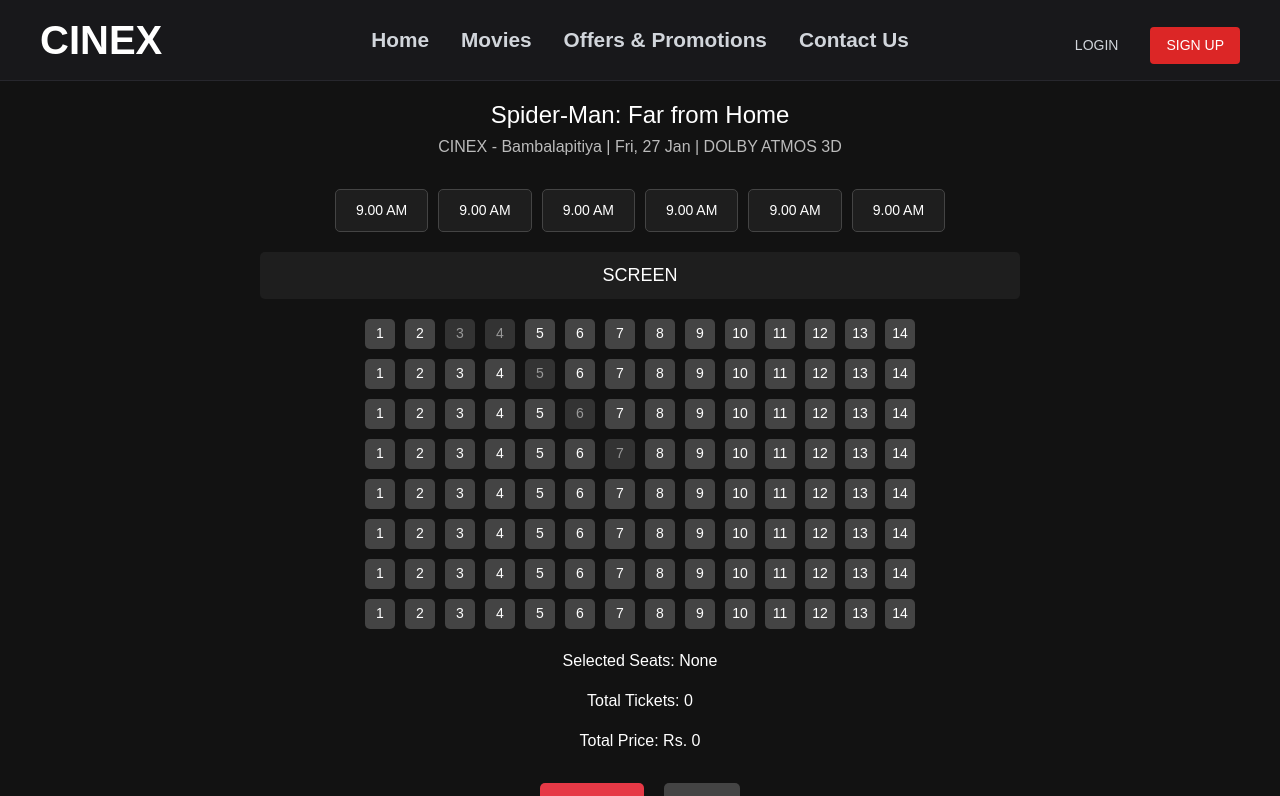
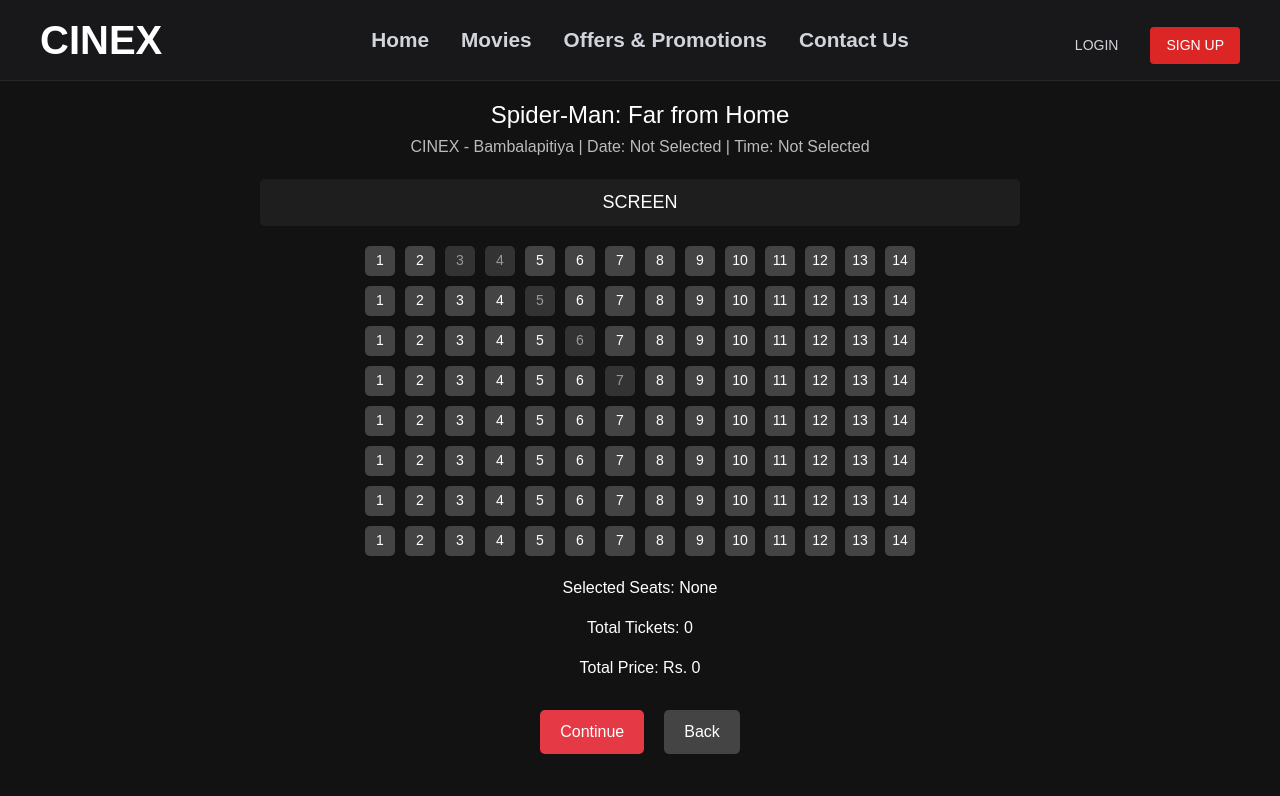
Before and after one commit to ravishka1325/main, a React (Vite) app: page /SeatSelection in a window 1280 px wide. Shown: the top 796 px of the page. Built offline with nearby package versions, Linux system fonts and the light colour scheme.

Commit message:
committed into seat selection logic

```diff
--- a/src/components/Jayshowtimes/ShowtimeSelector.jsx
+++ b/src/components/Jayshowtimes/ShowtimeSelector.jsx
@@ -38,10 +38,11 @@
 
   useEffect(() => {
     if (selectedDate && selectedTime) {
-      // Navigate to the movie selection page with query parameters
-      navigate(`/SeatSelection`);
+      // Navigate to the SeatSelection page with query parameters
+      navigate(`/SeatSelection?date=${selectedDate}&time=${selectedTime}`);
     }
   }, [selectedDate, selectedTime, navigate]);
+
 
   return (
     <div className="showtime-selector">
--- a/src/components/MovieSelectionPage/SeatSelection.jsx
+++ b/src/components/MovieSelectionPage/SeatSelection.jsx
@@ -1,8 +1,15 @@
 import React, { useState, useMemo } from "react";
+import { useLocation } from "react-router-dom";
 import "../../css/SeatSelection.css";
 
 const SeatSelection = () => {
   const [selectedSeats, setSelectedSeats] = useState([]);
+
+  // Extract query parameters from the URL
+  const location = useLocation();
+  const queryParams = new URLSearchParams(location.search);
+  const selectedDate = queryParams.get("date");
+  const selectedTime = queryParams.get("time");
 
   const rows = useMemo(() => ["H", "G", "F", "E", "D", "C", "B", "A"], []);
   const columns = useMemo(() => Array.from({ length: 14 }, (_, i) => i + 1), []);
@@ -32,16 +39,9 @@
     <div className="seat-selection">
       <div className="header">
         <h1>Spider-Man: Far from Home</h1>
-        <p>CINEX - Bambalapitiya | Fri, 27 Jan | DOLBY ATMOS 3D</p>
-      </div>
-
-      <div className="showtimes">
-        <button>9.00 AM</button>
-        <button>9.00 AM</button>
-        <button>9.00 AM</button>
-        <button>9.00 AM</button>
-        <button>9.00 AM</button>
-        <button>9.00 AM</button>
+        <p>
+          CINEX - Bambalapitiya | Date: {selectedDate || "Not Selected"} | Time: {selectedTime || "Not Selected"}
+        </p>
       </div>
 
       <div className="screen">SCREEN</div>
```
